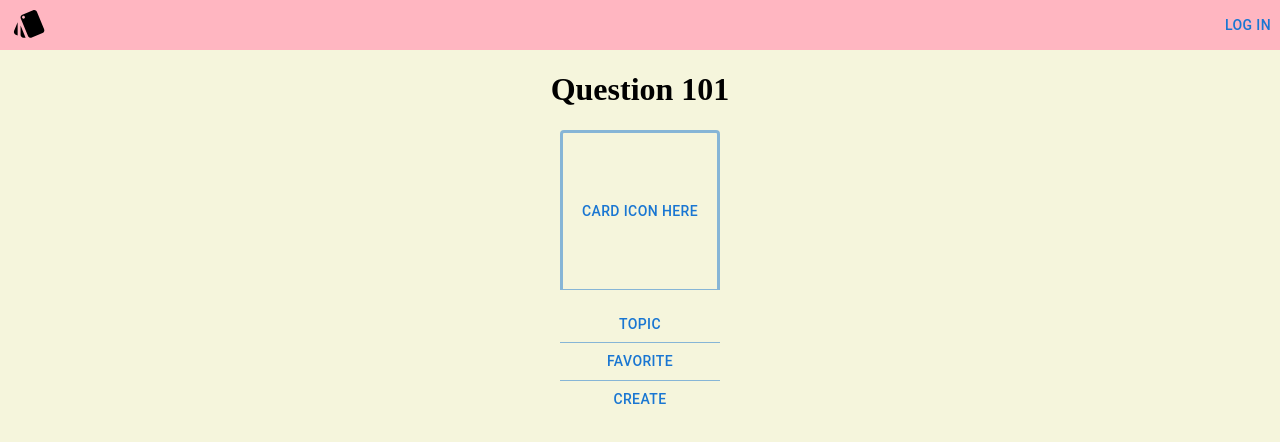
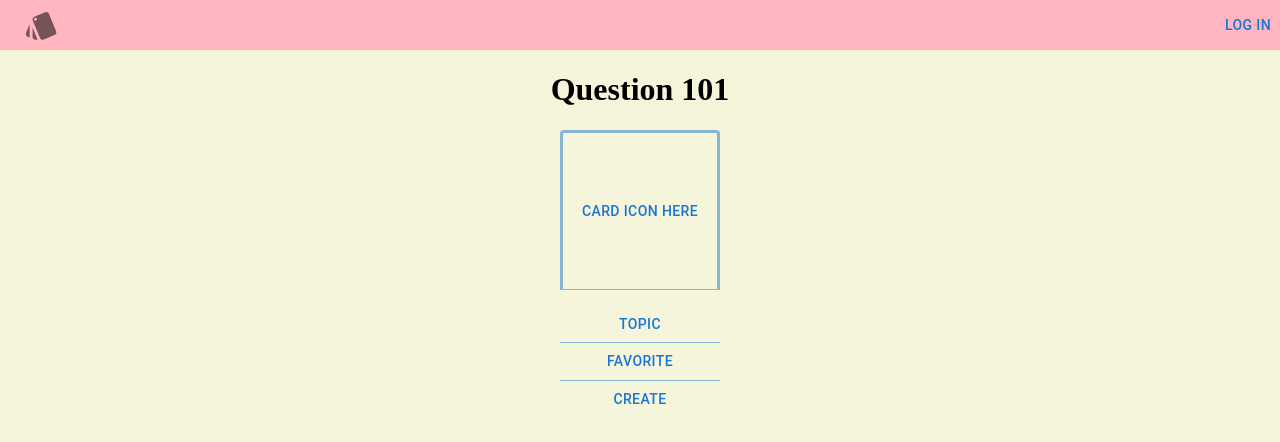
Before and after one commit to vickertan/Question101, a React (Vite) app: page / in a window 1280 px wide. Shown: the top 442 px of the page. Built offline with nearby package versions, Linux system fonts and the light colour scheme; no server answers.

Commit message:
Change home component to a button

```diff
--- a/src/AppBar.jsx
+++ b/src/AppBar.jsx
@@ -67,14 +67,18 @@ export default function AppBar() {
         height: "50px",
       }}
     >
-      <Box sx={{ ml: 1.5, mt: 0.8, height: "fit-content" }}>
+      <IconButton
+        size="large"
+        sx={{ ml: 1.5 }}
+        onClick={() => {
+          navigate("/");
+        }}
+      >
         <StyleRoundedIcon
           fontSize="large"
-          onClick={() => {
-            navigate("/");
-          }}
+          sx={{ color: "action.active" }}
         ></StyleRoundedIcon>
-      </Box>
+      </IconButton>
       {auth.currentUser ? (
         <UserIcon />
       ) : (
```
